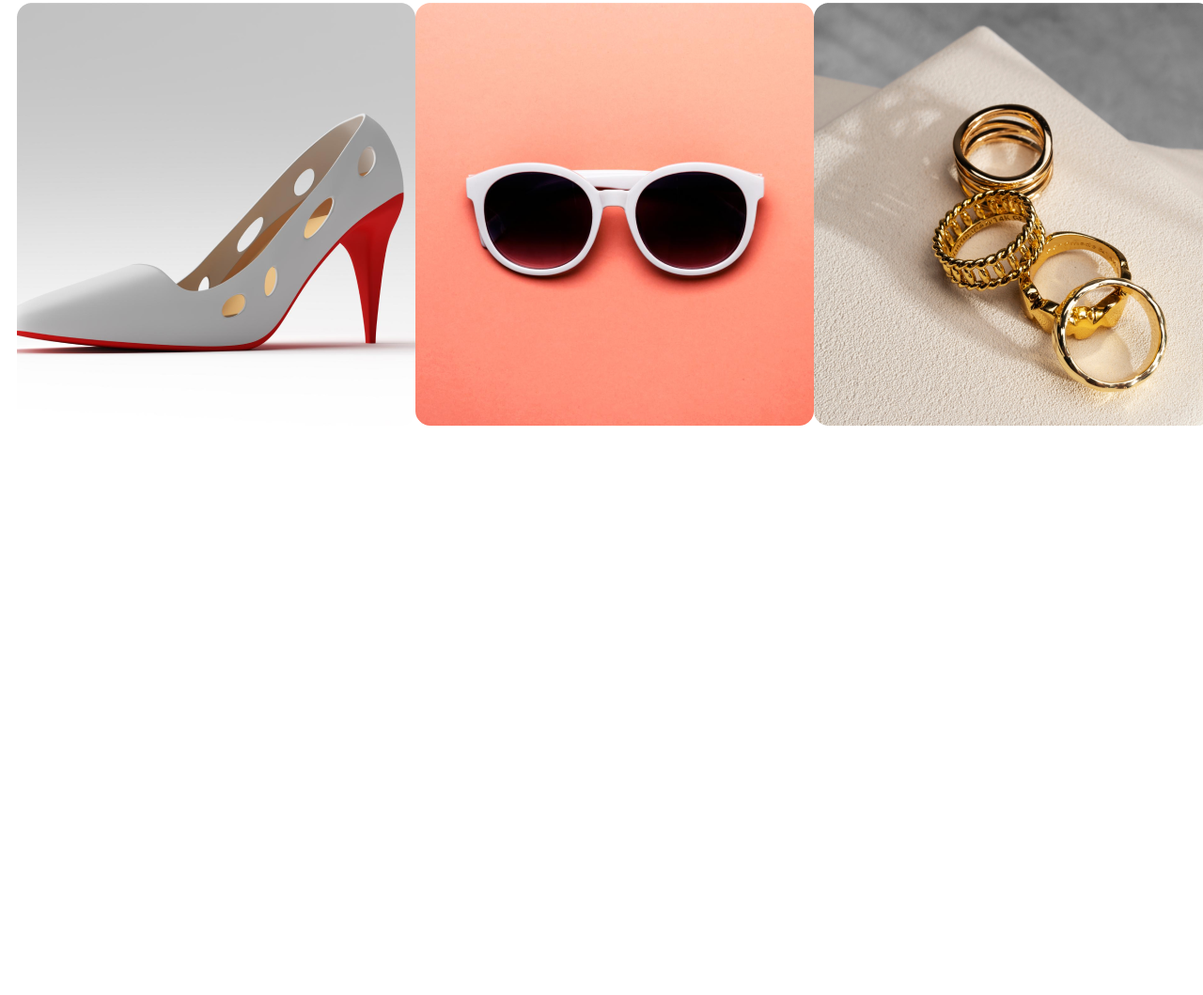
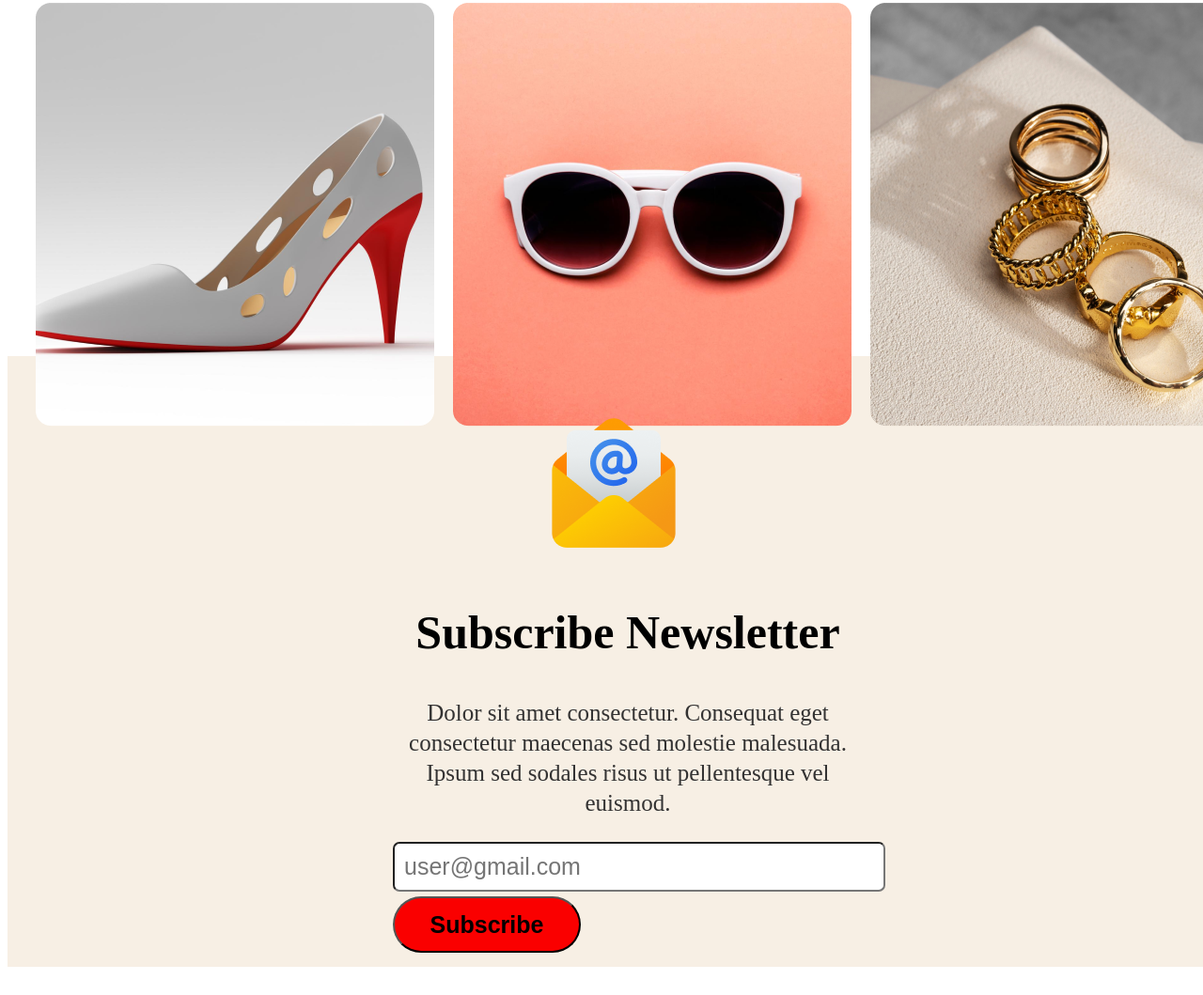
Before and after one commit to Tafiqulislam/My-Assignment-Website, a plain HTML site: page index.html in a window 1280 px wide. Shown: the part 4947-6006 px from the top of the page at 94% size. Before the commit the page ends 5415 px from the top, so only its background shows below. Drawn offline with Linux system fonts and the light colour scheme.

Commit message:
add section

```diff
--- a/css/style.css
+++ b/css/style.css
@@ -257,4 +257,69 @@ span{
 .section-image-main-div{
     display: flex;
     padding: 10px;
+    padding-left: 10px;
 }
+
+.section-id-div{
+    padding-left: 20px;
+}
+.section-id-div:hover{
+    border-style:solid;
+    border-color: #f0e6e6;
+    border-width: 5px;
+    background-size: 300px;
+}
+.section5{
+    width: 1320px;
+    height: 650px;
+    margin-top: 30%;
+}
+
+.section-5-div1{
+    width: auto;
+    padding-top: 60px;
+    margin-left: 570px;
+}
+
+.section5-div2{
+    width: 500px;
+    margin: 50px auto;
+}
+.section5-h2-1{
+    color: #000000;
+    text-align: center;
+    font-size: 50px;
+    font-weight: 900;
+    text-transform:capitalize;
+}
+
+.section5-p-1{
+    color: #333232;
+    text-align: center;
+    font-size: 25px;
+    font-weight: 400;
+    line-height: 32px;
+}
+
+.input-section{
+    width: 500px;
+    height: 72;
+    padding: 10px;
+    border-radius: 7px;
+    background-color: #fff;
+    font-size: 25px;
+}
+
+.button1{
+    width: 200px;
+    height: 60px;
+    font-size: 25px;
+    border-radius: 30px;
+    margin: 5px auto;
+    background-color: rgb(250, 0, 0);
+    font-weight: bold;
+}
+.button1:hover{
+    background-color: rgb(251, 50, 50);
+    font-size: 26px;
+}
--- a/index.html
+++ b/index.html
@@ -84,35 +84,51 @@
         <section>
 
         <div class="section-image-main-div">
-                <div class="section-id-div1">
+
+            <div class="section-id-div">
                     <img src="photo/Rectangle 3.png" alt="">
                 </div>
 
-                <div class="section-id-div2">
+                <div class="section-id-div">
                     <img src="photo/Rectangle 4.png" alt="">
                 </div>
 
-                <div class="section-id-div3">
+                <div class="section-id-div">
                     <img src="photo/Rectangle 5.png" alt="">
                 </div>
         </div>
 
 
         <div class="section-image-main-div">
-            <div class="section-id-div4">
+            <div class="section-id-div">
                 <img src="photo/Rectangle 6.png" alt="">
             </div>
 
-            <div class="section-id-div5">
+            <div class="section-id-div">
                 <img src="photo/Rectangle 7.png" alt="">
             </div>
 
-            <div class="section-id-div6">
+            <div class="section-id-div">
                 <img src="photo/Rectangle 8.png" alt="">
             </div>
         </div>
 
         </section>
+
+        <section class="section5">
+            <div class="section-5-div1">
+                <img src="photo/Group 61.png" alt="">
+            </div>
+
+            <div class="section5-div2">
+                <h2 class="section5-h2-1">Subscribe Newsletter</h2>
+                <p class="section5-p-1">Dolor sit amet consectetur. Consequat eget consectetur maecenas sed molestie malesuada. Ipsum sed sodales risus ut pellentesque vel euismod. </p>
+
+                <input class="input-section" type="email" name="" placeholder="user@gmail.com" id="imail">
+                <input class="button1" type="button" value="Subscribe">
+            </div>
+        </section>
+
     </main>
 </body>
 </html>
```
